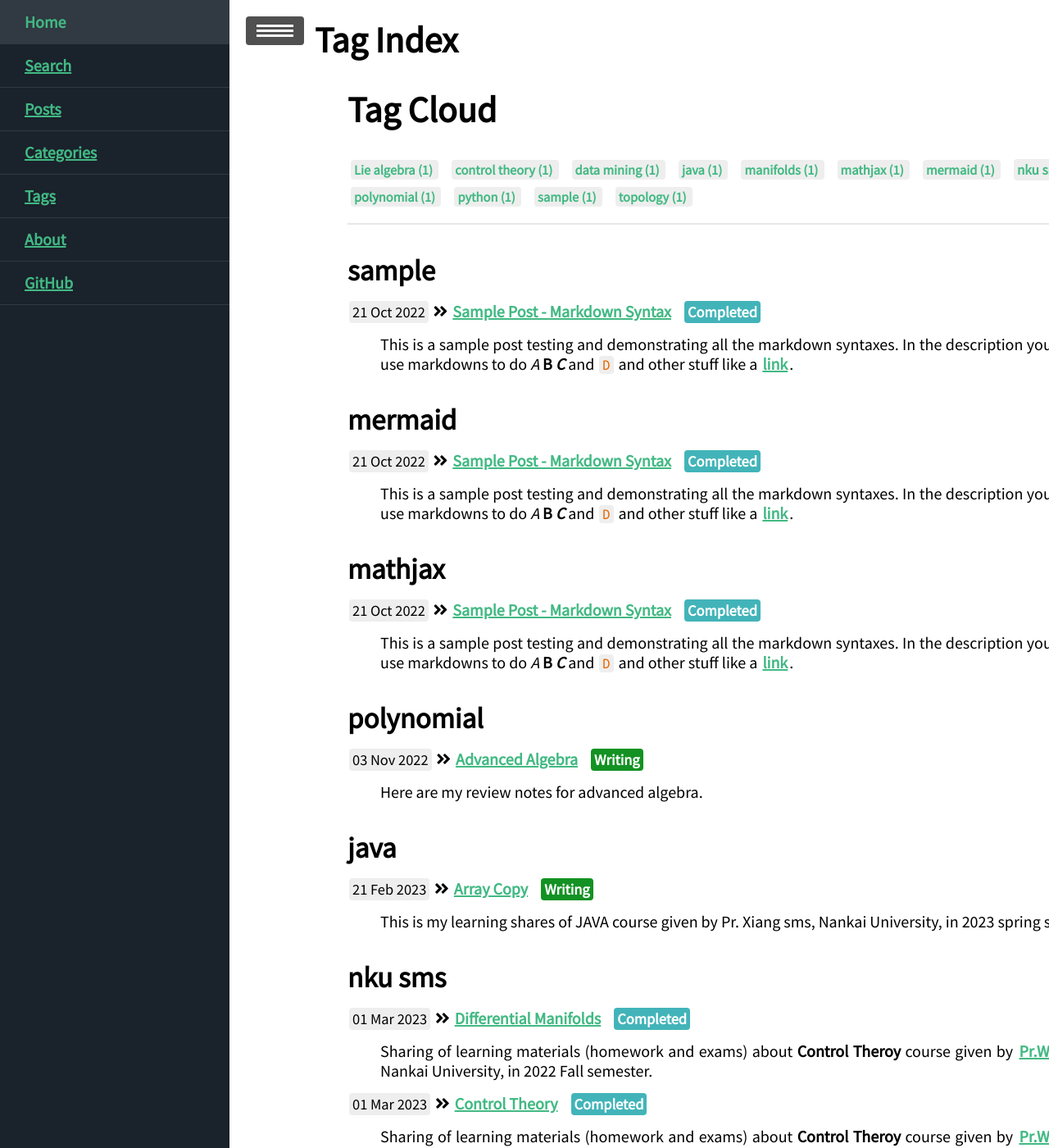
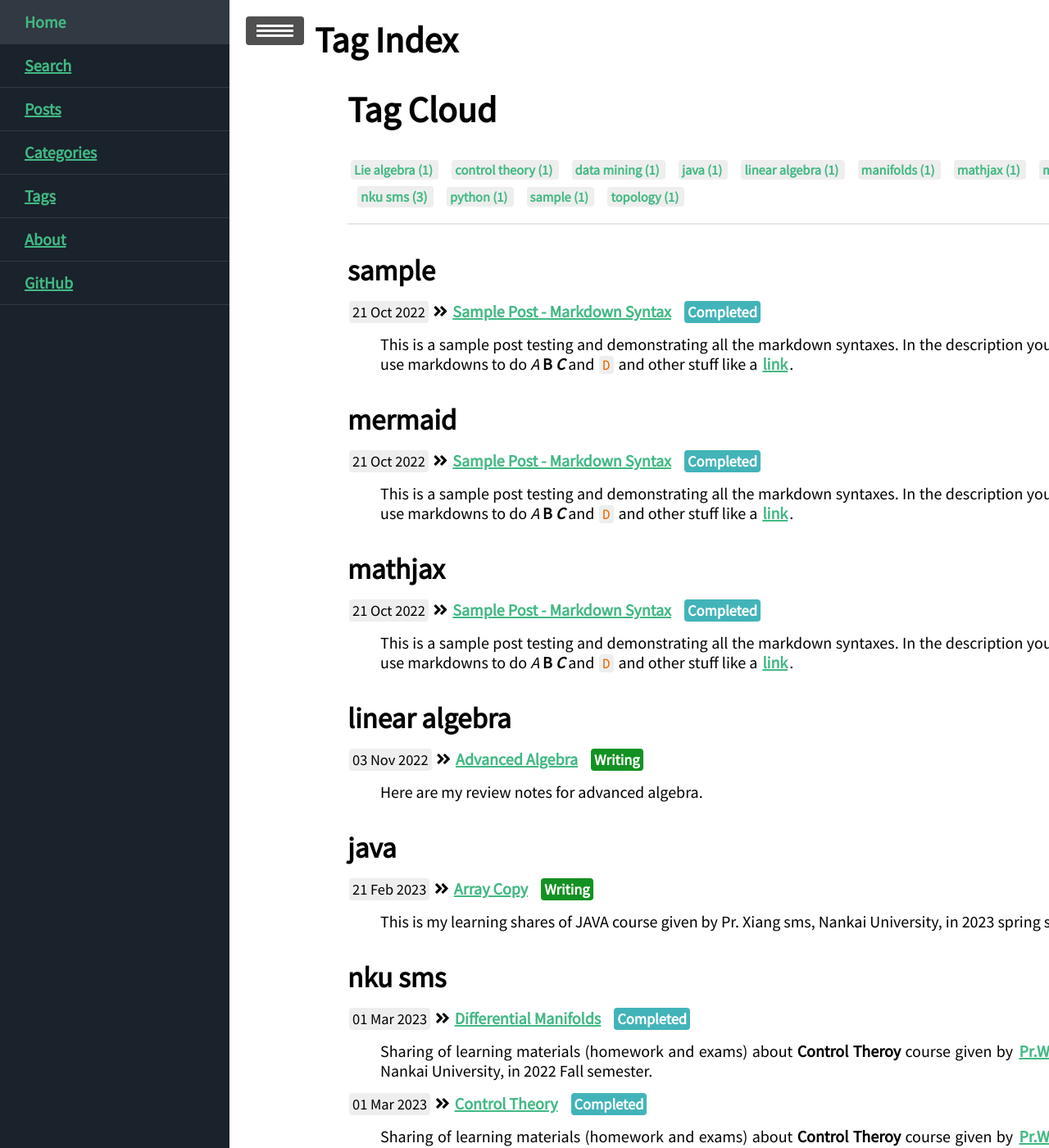
Before and after one commit to ssskz/ssskz.github.io, a Jekyll site: the page built from blog/tags.html, in a window 1280 px wide and 1400 px high. Shown: the whole window at 82% size. Built offline with Jekyll 4.4.1, drawn with Linux system fonts in a browser that asks for light colours; nearby versions of some CDN libraries.

Commit message:
update _posts/2022-11-3-Advanced-Algebra.md.
Signed-off-by: ssskz <12497590+ssskz@user.noreply.gitee.com>

```diff
--- a/_posts/2022-11-3-Advanced-Algebra.md
+++ b/_posts/2022-11-3-Advanced-Algebra.md
@@ -4,7 +4,7 @@ commentable: true
 Edit: 2022-11-3
 mathjax: true
 mermaid: true
-tags: polynomial
+tags: linear-algebra
 status: Writing
 categories: Algebra
 description: Here are my review notes for advanced algebra.
```
